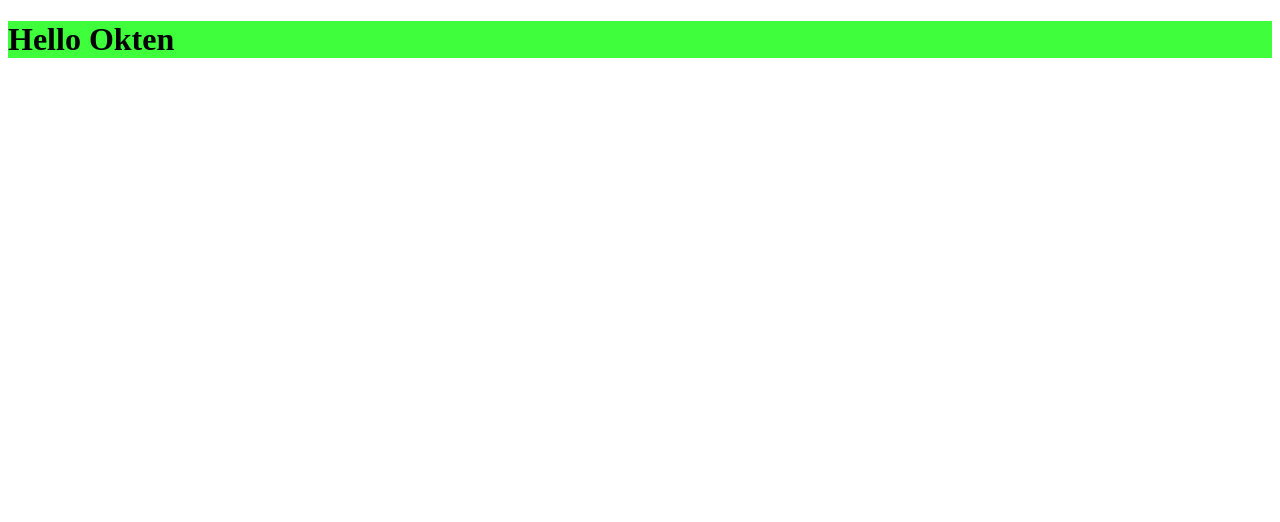
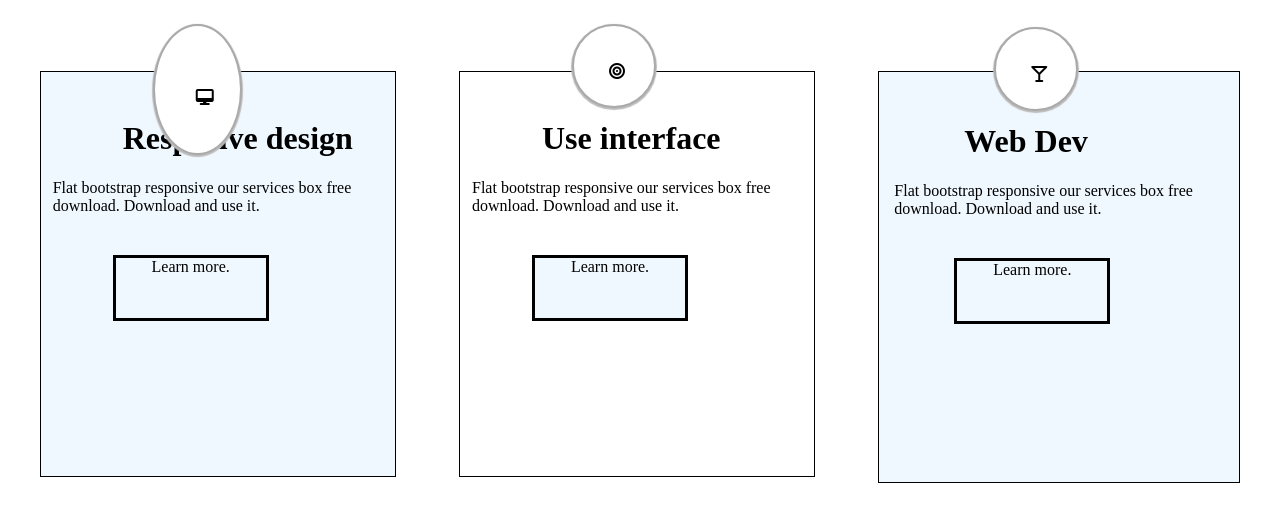
Before and after one commit to lewa777/dec_2022html, a plain HTML site: page index.html in a window 1280 px wide. Drawn offline with Linux system fonts and the light colour scheme.

Commit message:
the first part hw_less3

```diff
--- a/index.html
+++ b/index.html
@@ -5,25 +5,50 @@
     <title>hw3</title>
     <link rel="stylesheet" href="main.css"/>
 
+ <style>
+     .fa-desktop{
+         justify-content: center;
+         text-align:center;
+         align-items: center;
+         padding-left:10px;
+         padding-top: 32px;
+         padding-bottom: 25px;
+     }
+     .fa-bullseye{
+         text-align:center;
+         align-items: center;
+         padding-left: 30px;
+         padding-top: 32px;
+     }
+     .fa-martini-glass-empty{
+         text-align:center;
+         align-items: center;
+         padding-left: 30px;
+         padding-top: 32px;
+     }
+ </style>
+    <script src="https://kit.fontawesome.com/9582aa475a.js" crossorigin="anonymous"></script>
 </head>
 <body>
-<div class="father"><h1>Hello Okten</h1>
-    <div></div>
-    <div></div>
-    <div></div>
-    <div></div>
+<div class="hw">
+<div class="respon">
+    <div class="knock  fa-desktop" ><i class="fa-solid fa-desktop"></i></div>
+    <div class="h1"><h1>Resposive design</h1></div>
+    <div class="p"><p>Flat bootstrap responsive our services box free download. Download and use it.</p></div>
+    <div class="button"><a>Learn more.</a></div>
 </div>
-<div>
-    <div></div>
-    <div></div>
-    <div></div>
-    <div></div>
+<div class="Use">
+    <div class="knock"><i class="fa-solid fa-bullseye"></i></div>
+    <div class="h1"><h1>Use interface</h1></div>
+    <div class="p"><p>Flat bootstrap responsive our services box free download. Download and use it.</p></div>
+    <div class="button"><a>Learn more.</a></div>
 </div>
-<div>
-    <div></div>
-    <div></div>
-    <div></div>
-    <div></div>
+<div class="web">
+    <div class= "knock"><i class="fa-solid fa-martini-glass-empty"></i></div>
+    <div class="h1"><h1>Web Dev</h1></div>
+    <div class="p"><p>Flat bootstrap responsive our services box free download. Download and use it.</p></div>
+    <div class="button"><a>Learn more. </a></div>
+</div>
 </div>
 </body>
 </html>
--- a/main.css
+++ b/main.css
@@ -1,3 +1,85 @@
+.hw{
+
+    display: flex;
+    flex-direction:row ;
+    justify-content: space-around;
+    margin-top: 70px;
+    position: relative;
+}
 .father{
-    background-color:#3fff3d;
+    height: 300px;
+    width: 600px;
+
+    display: flex;
+    flex-direction: column;
+    text-align: center;
 }
+.respon{
+    height: 400px;
+    width: 350px;
+    border: 1px solid black;
+    margin: 1px;
+    padding: 2px;
+    background-color: aliceblue;
+}
+.Use{
+    height: 400px;
+    width: 350px;
+    border: 1px solid black;
+    margin: 1px;
+    padding: 2px;
+
+}
+.web{
+    height:400px;
+    width: 350px;
+    background-color: aliceblue;
+    margin:1px;
+    padding: 5px;
+    border: 1px solid black;
+    justify-content: space-around;
+}
+.button{
+    height: 50px;
+    width: 150px;
+    background-color: aliceblue;
+    border: 3px solid black;
+    display: flex;
+    justify-content: space-around;
+    align-content:flex-end;
+    margin-left: 70px;
+    margin-top: 40px;
+    padding-bottom: 10px;
+}
+.knock{
+    display: flex;
+    flex-direction: row;
+    justify-items: center;
+    margin-left: 110px;
+    text-align: center;
+    position: absolute;
+    margin-top: -50px;
+
+    width: 70px;
+    height: 70px;
+    overflow: hidden;
+    background: #fff;
+    padding: 5px;
+    border-radius: 50%;
+    -moz-border-radius: 50%;
+    -webkit-border-radius: 50%;
+    border: #aaa 2px solid;
+    box-shadow: 0 1px 1px 1px #bbb; /* тень */
+    -moz-box-shadow: 0 1px 1px 1px #bbb;
+    -webkit-box-shadow: 0 1px 1px 1px #bbb;
+}
+.h1{
+    margin-left: 80px;
+    padding-top: 25px;
+}
+.p{
+    margin: 10px;
+}
+.web>button{
+    margin-top: 80px;
+}
```
Also changed, not shown: 1 other file.
